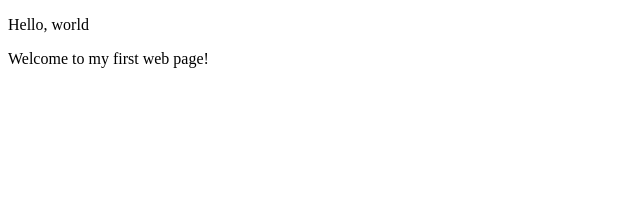
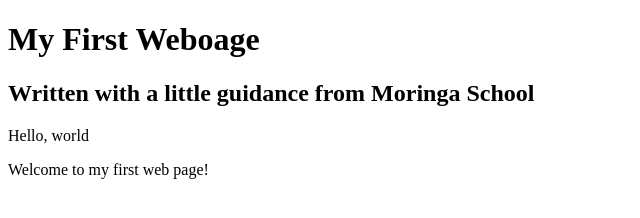
Before and after one commit to rileyarnie/first-webpage, a plain HTML site: page my-first-webpage.html in a window 1280 px wide. Shown: the whole page, without its empty margins (0-640 px from the left). Drawn offline with Linux system fonts and the light colour scheme.

Commit message:
add header block elements

```diff
--- a/my-first-webpage.html
+++ b/my-first-webpage.html
@@ -4,6 +4,8 @@
     <title>Arnold's Webpage</title>
   </head>
   <body>
+    <h1>My First Weboage</h1>
+    <h2>Written with a little guidance from Moringa School</h2>
     <p>Hello, world</p>
     <p>Welcome to my first web page!</P>
   </body>
```
